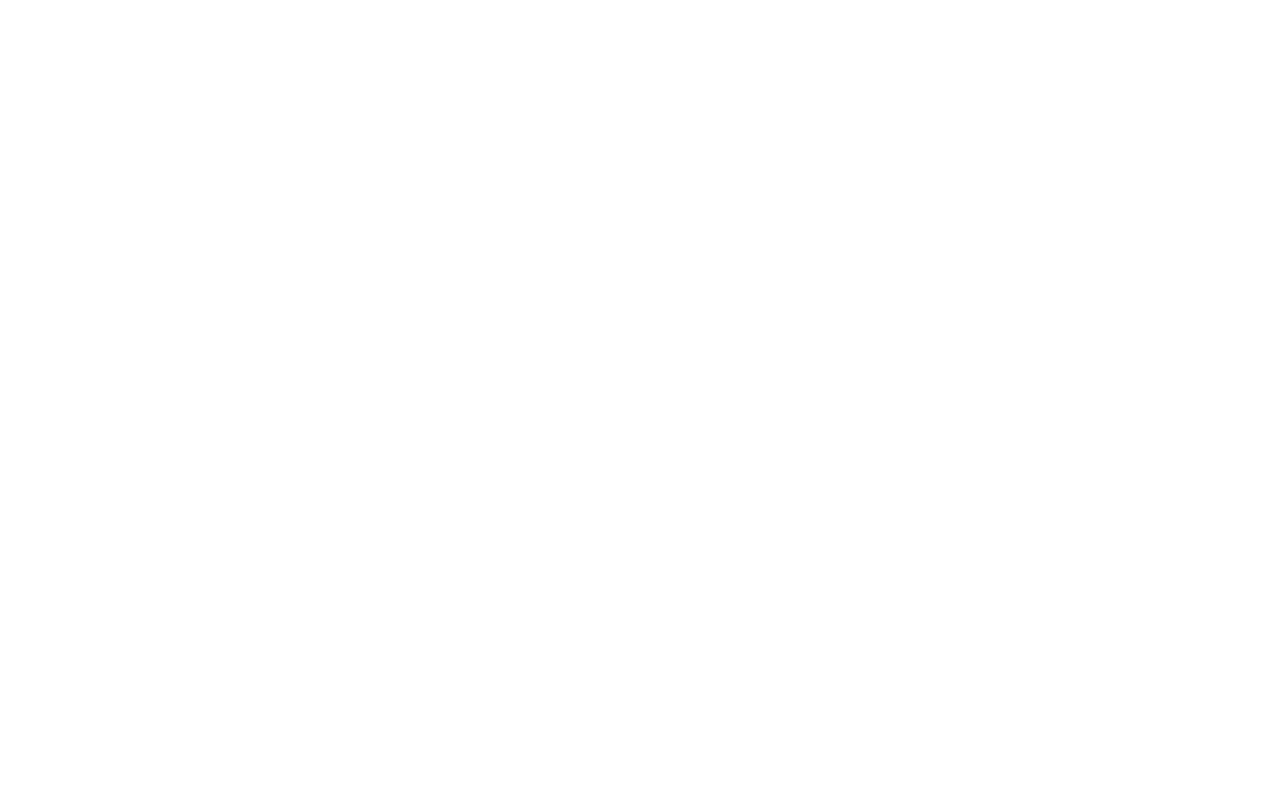
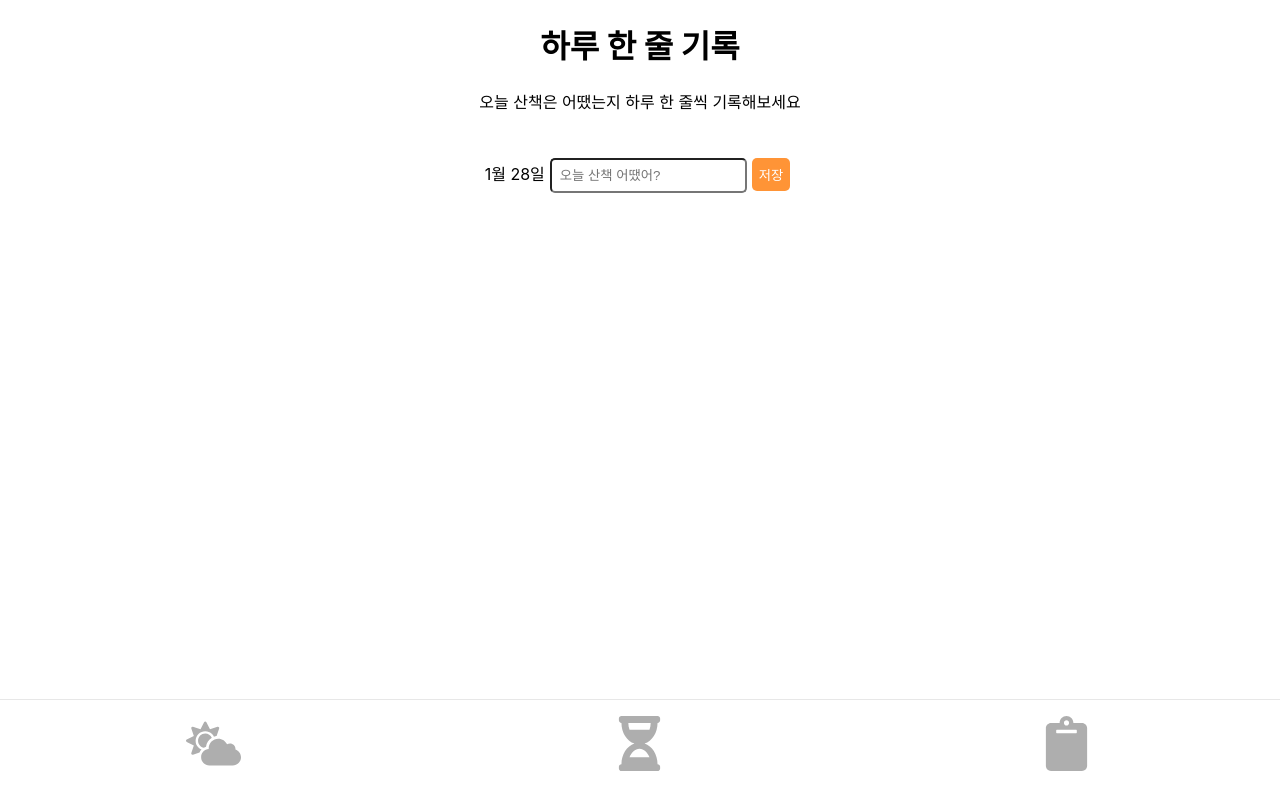
Before and after one commit to poohyo23/dog-walking-demo, a React (Create React App) app: page /#/diary in a window 1280 px wide. Built offline with nearby package versions, Linux system fonts and the light colour scheme; a web font is replaced by a local one.

Commit message:
router bug & todo remove function

```diff
--- a/src/App.js
+++ b/src/App.js
@@ -29,11 +29,11 @@
           <Wheather />
           <Menu changeMenu={this.changeMenu}></Menu>
         </Route>
-        <Route path="/#/diary">
+        <Route path="/diary">
           <Diary />
           <Menu changeMenu={this.changeMenu}></Menu>
         </Route>
-        <Route path="/#/walktimer">
+        <Route path="/walktimer">
           <WalkTimer />
           <Menu changeMenu={this.changeMenu}></Menu>
         </Route>
--- a/src/components/Menu.js
+++ b/src/components/Menu.js
@@ -8,9 +8,9 @@
   render(){
     return <nav style={{background: 'white'}}>
     <ul>
-    <li><a href="/"><FontAwesomeIcon icon={faCloudSun} style={{width: 55, height:55, color: '#aeaeae'}} /></a></li>
-    <li><a href="walktimer"><FontAwesomeIcon icon={faHourglassHalf} style={{width: 55, height:55, color: '#aeaeae'}} /></a></li>
-    <li><a href="diary"><FontAwesomeIcon icon={faClipboard} style={{width: 55, height:55, color: '#aeaeae'}} /></a></li>
+    <li><a href="#/"><FontAwesomeIcon icon={faCloudSun} style={{width: 55, height:55, color: '#aeaeae'}} /></a></li>
+    <li><a href="#/walktimer"><FontAwesomeIcon icon={faHourglassHalf} style={{width: 55, height:55, color: '#aeaeae'}} /></a></li>
+    <li><a href="#/diary"><FontAwesomeIcon icon={faClipboard} style={{width: 55, height:55, color: '#aeaeae'}} /></a></li>
     </ul>
 </nav>
   }
```
